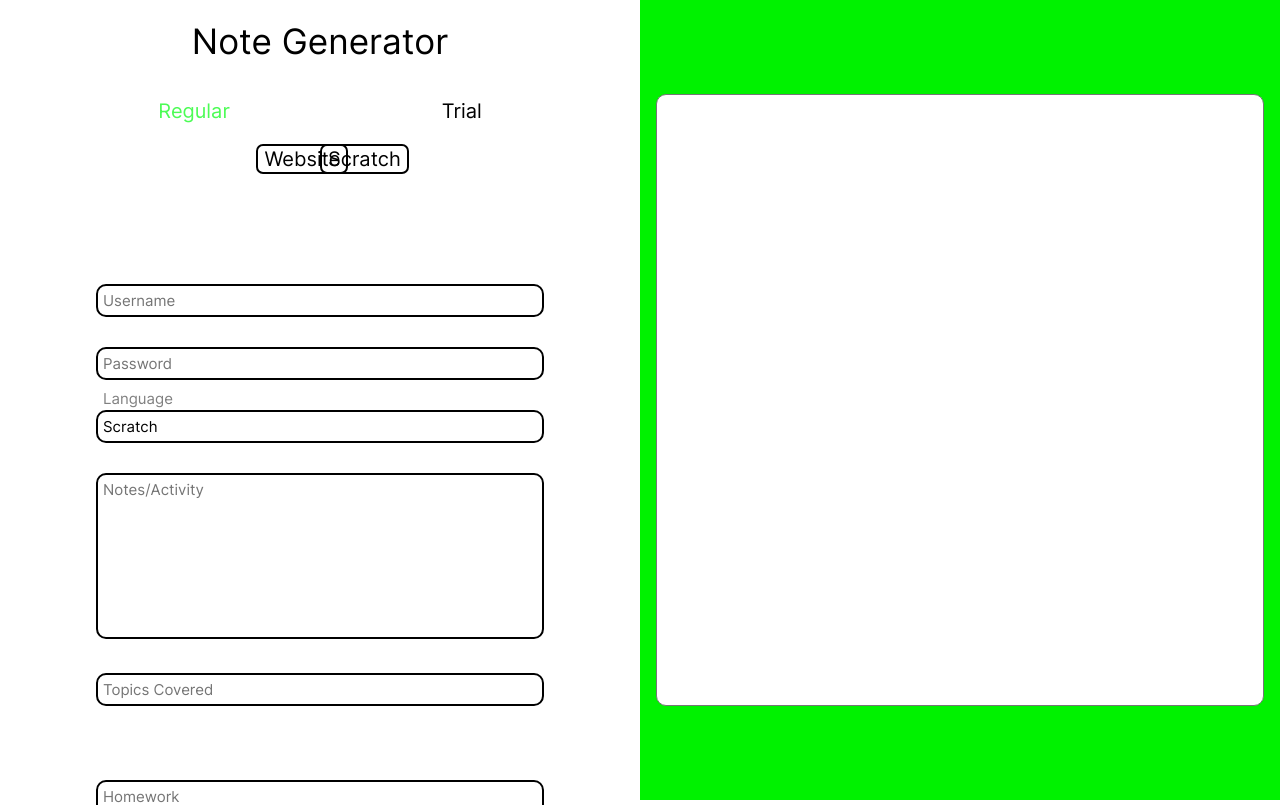
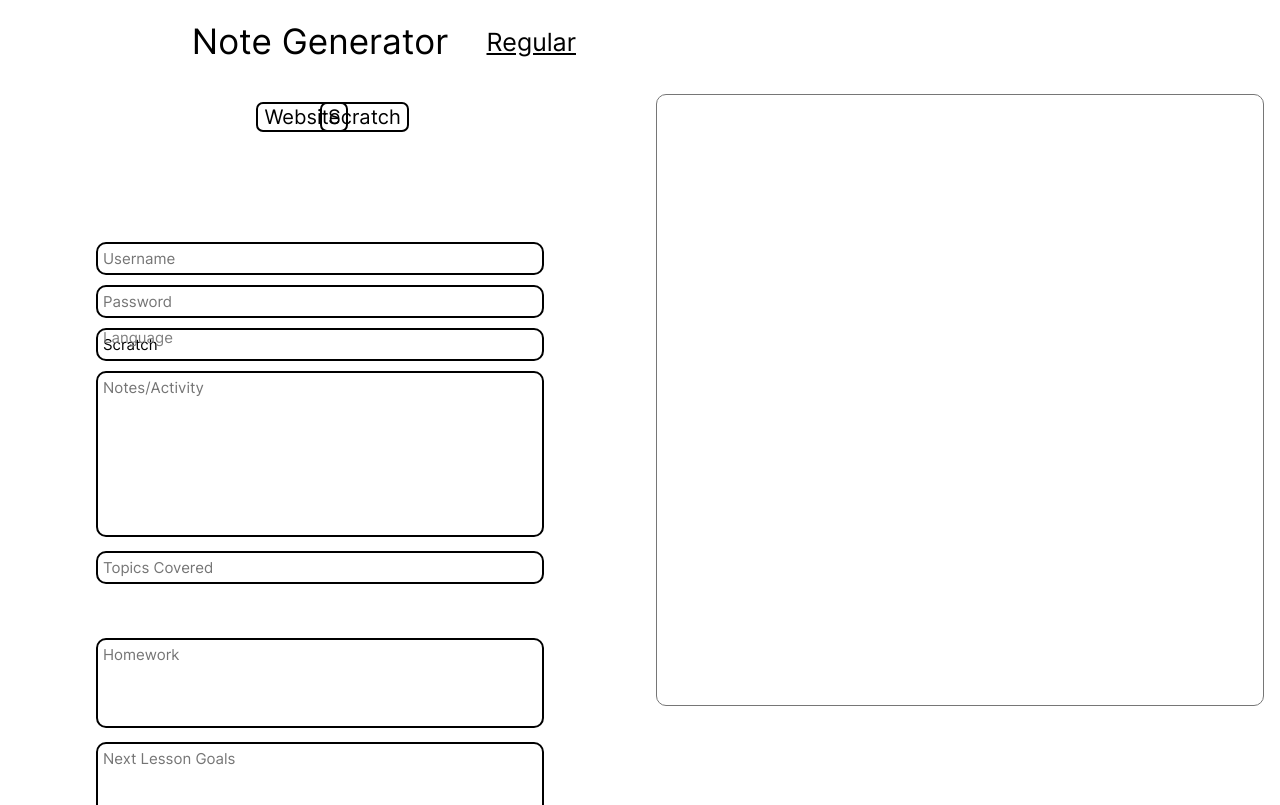
Before and after one commit to AlexL374/coderSchoolNotes, an Angular app: page / in a window 1280 px wide. Shown: the top 805 px of the page. Built offline with nearby package versions, Linux system fonts and the light colour scheme.

Commit message:
Added animation for tab

```diff
--- a/src/app/app.module.ts
+++ b/src/app/app.module.ts
@@ -1,5 +1,7 @@
 import { NgModule } from '@angular/core';
 import { BrowserModule } from '@angular/platform-browser';
+
+import { BrowserAnimationsModule } from '@angular/platform-browser/animations';
 
 import { AppRoutingModule } from './app-routing.module';
 import { AppComponent } from './app.component';
@@ -14,7 +16,8 @@ import { FinishedPageComponent } from './finished-page/finished-page.component';
   ],
   imports: [
     BrowserModule,
-    AppRoutingModule
+    AppRoutingModule,
+    BrowserAnimationsModule
   ],
   providers: [],
   bootstrap: [AppComponent]
--- a/src/app/main-page/main-page.component.css
+++ b/src/app/main-page/main-page.component.css
@@ -60,10 +60,6 @@ textarea {
   display: inline-block;
 }
 
-#tabs {
-  text-align: center;
-}
-
 #container {
   display: grid;
   grid-template-areas:
@@ -71,6 +67,7 @@ textarea {
   grid-template-columns: 50% 50%;
   grid-auto-flow: row;
   height: 95vh;
+
 }
 
 #form {
@@ -92,7 +89,7 @@ textarea {
   position: fixed;
   left: 50%;
   width: 50%;
-  background-color: rgb(0, 242, 0);
+  /*background-image: linear-gradient(to right, white, #40ff45);*/
   display: flex;
   justify-content: center;
   align-items: center;
@@ -148,8 +145,8 @@ textarea {
 }
 
 .username_label, .password_label, .language_label, .notes_label, .topics_label, .challenges_label, .next_label, .local_label {
-  position: relative;
-  bottom: 22px;
+  position: absolute;
+  /*bottom: 22px;*/
   opacity: 0;
   visibility: hidden;
   color: gray;
@@ -158,6 +155,7 @@ textarea {
   transition: bottom .3s;
   width: 70%;
   text-align: left;
+  left: 15%;
 }
 
 .notes_label {
@@ -191,20 +189,20 @@ textarea {
   opacity: 1;
   visibility: visible;
   display: inline-block;
-  bottom: 3.7em;
+  /*bottom: 52px;*/
   transition: all .3s;
 }
 
 #notes:focus + .notes_label,
 #notes:not(:placeholder-shown) + .notes_label {
-  bottom: 12.9em !important;
+  bottom: 179px !important;
 }
 
 #challenges:focus + .challenges_label,
 #challenges:not(:placeholder-shown) + .challenges_label,
 #next:focus + .next_label,
 #next:not(:placeholder-shown) + .next_label {
-  bottom: 7.7em !important;
+  bottom: 109px !important;
 }
 
 .submit {
@@ -277,3 +275,26 @@ textarea {
   visibility: visible;
   transition: all .3s;
 }
+
+.tab-name {
+  font-size: 25px;
+  right: 10%;
+  position: absolute;
+}
+
+.tab-name {
+  cursor: pointer;
+}
+
+#trial-tab-label {
+  opacity: 0;
+}
+
+#tab-checkbox {
+  display: none;
+}
+
+.not-active {
+  pointer-events: none;
+  cursor: default;
+}
--- a/src/app/main-page/main-page.component.html
+++ b/src/app/main-page/main-page.component.html
@@ -5,17 +5,13 @@
   <div id="container">
     <div id="form">
 
-      <p class="title">Note Generator</p>
-      <!--<p class="all regular trial">Platform used:&nbsp;</p>-->
-      <!-- <br>
-      <select id="platform" (change)="changePlatform()" class="all regular trial">
-        <option value="website" class="all regular trial">Website</option>
-        <option value="local" class="all regular trial">Local Software</option>
-      </select>-->
-      <ul id="tabs">
-        <li><button class="tab" id="regular" (click)="tabChange('regular')">Regular</button></li>
-        <li><button class="tab" id="trial" (click)="tabChange('trial')">Trial</button></li>
-      </ul>
+      <div id="title-div">
+        <p class="title">Note Generator</p>
+        <input id="tab-checkbox" type="checkbox" (change)="changeTab()">
+        <label [@nextState]="tabState ? 'middle' : 'bottom'" id="regular-tab-label" class="tab-name" for="tab-checkbox">Regular</label>
+        <label [@nextState]="tabState ? 'bottom' : 'middle'" id="trial-tab-label" class="tab-name" for="tab-checkbox">Trial</label>
+      </div>
+
       <br>
       <div id="platform-website-container" class="website">
         <div id="platform-container">
@@ -38,13 +34,6 @@
         </div>
       </div>
 
-
-      <!--<select id="website" (change)="changeWebsite()" class="all regular trial">
-        <option value="scratch" class="all regular trial">Scratch</option>
-        <option value="trinket" class="all regular trial">Trinket</option>
-        <option value="repl" class="all regular trial">Repl.it</option>
-      </select>-->
-
       <div id="local_group">
         <input id="local" type="text" class="all regular trial" placeholder="Local Software">
         <label class="local_label" for="local">Local Software</label>
@@ -66,7 +55,6 @@
       </div>
 
       <div id="notes_group">
-        <!--<input type="text" id="notes" class="all regular trial" placeholder="Notes/Activity">-->
         <textarea id="notes" class="all regular trial" rows="8" cols="23" data-gramm_editor="false" placeholder="Notes/Activity"></textarea>
         <label for="notes" class="notes_label">Notes/Activity</label>
       </div>
@@ -81,7 +69,6 @@
       </ul>
 
       <div id="challenges_group">
-        <!-- <input type="text" id="challenges" class="all regular" placeholder="Homework"> -->
         <textarea id="challenges" class="all regular" rows="4" cols="23" data-gramm_editor="false" placeholder="Homework"></textarea>
         <label for="challenges" class="challenges_label">Homework</label>
       </div>
--- a/src/app/main-page/main-page.component.ts
+++ b/src/app/main-page/main-page.component.ts
@@ -2,24 +2,59 @@ import { Component, OnInit } from '@angular/core';
 import { Router } from '@angular/router';
 import { DatePipe } from '@angular/common';
 import { HostListener } from '@angular/core';
+import {
+  trigger,
+  state,
+  style,
+  animate,
+  transition,
+  keyframes
+} from '@angular/animations';
 
 @Component({
   selector: 'app-main-page',
   templateUrl: './main-page.component.html',
   styleUrls: ['./main-page.component.css'],
-  providers: [DatePipe]
+  providers: [DatePipe],
+  animations: [
+    trigger('nextState', [
+      state('bottom', style({
+        top: '0%',
+        opacity: 0
+      })),
+      state('middle', style({
+        top: '3%',
+        opacity: 1,
+        textDecoration: 'underline'
+      })),
+      transition('bottom => middle', [
+        animate('.6s', keyframes([
+          style({ top: '0%', opacity: 0, offset: 0}),
+          style({ top: '3%', opacity: 1, offset: 1})
+        ]))
+      ]),
+      transition('middle => bottom', [
+        animate('.6s', keyframes([
+          style({ top: '6%', opacity: 0, offset: 0.99 }),
+          style({ top: '0%', offset: 1 })
+        ]))
+      ])
+    ])
+  ]
 })
+
 export class MainPageComponent implements OnInit {
 
 myDate: Date = new Date(Date.now());
 format;
+tabState = true;
   constructor(private router: Router, private datePipe: DatePipe) {
     this.format = this.datePipe.transform(this.myDate, 'yyyy-MM-dd');
    }
 
   ngOnInit(): void {
     (<HTMLInputElement>document.getElementById("language")).value = "Scratch";
-    (<HTMLButtonElement>document.getElementById("regular")).click();
+    this.tabChange('regular');
     this.changePlatform("Website");
     console.log(this.format);
   }
@@ -106,31 +141,18 @@ format;
         elements[x].classList.add("active");
       }
     }
-
-    (<HTMLDivElement>document.getElementById("regular")).style.color = "black";
-    (<HTMLDivElement>document.getElementById("trial")).style.color = "black";
-    (<HTMLDivElement>document.getElementById(s)).style.color = "#4cfc55";
-    //(<HTMLDivElement>document.getElemenstByClassName(s)).classList.add("active");
     if (s == "regular") {
-      (<HTMLElement>document.getElementById("form")).style.gridArea = "regular";
-      (<HTMLElement>document.getElementById("finishDiv")).style.gridArea = "trial";
       //show username, password, homework, and next lesson goals
       (<HTMLDivElement>document.getElementById("username_group")).style.height = "auto";
       (<HTMLDivElement>document.getElementById("password_group")).style.height = "auto";
       (<HTMLDivElement>document.getElementById("challenges_group")).style.height = "auto";
       (<HTMLDivElement>document.getElementById("next_group")).style.height = "auto";
-      //set finishdiv to be on right side
-      (<HTMLDivElement>document.getElementById("finishDiv")).style.left = "50%";
     }
     else if (s == "trial") {
-      (<HTMLElement>document.getElementById("form")).style.gridArea = "trial";
-      (<HTMLElement>document.getElementById("finishDiv")).style.gridArea = "regular";
       (<HTMLDivElement>document.getElementById("username_group")).style.height = "0px";
       (<HTMLDivElement>document.getElementById("password_group")).style.height = "0px";
       (<HTMLDivElement>document.getElementById("challenges_group")).style.height = "0px";
       (<HTMLDivElement>document.getElementById("next_group")).style.height = "0px";
-      //set finishdiv to be on left side
-      (<HTMLDivElement>document.getElementById("finishDiv")).style.left = "0%";
     }
     //reset all elements
     (<HTMLElement>document.getElementById("finish")).innerHTML = "";
@@ -150,6 +172,20 @@ format;
     (<HTMLInputElement>document.getElementById("next")).value = "";
     this.changeWebsite("Scratch");
 
+  }
+
+  changeTab() {
+    this.tabState = !this.tabState;
+    (<HTMLElement>document.getElementById("title-div")).classList.add("not-active");
+    setTimeout(function() {
+      (<HTMLElement>document.getElementById("title-div")).classList.remove("not-active");
+    }, 550);
+    if (!this.tabState) {
+      this.tabChange("trial");
+    }
+    else {
+      this.tabChange("regular");
+    }
   }
 
   onEnter(e: KeyboardEvent) {
```
Also changed, not shown: src/app/app.component.ts (+7 -0 lines).
